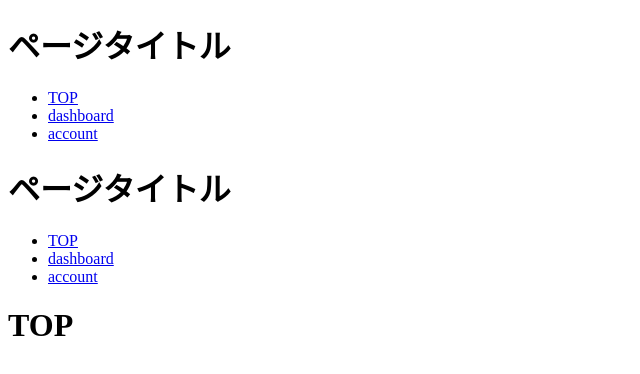
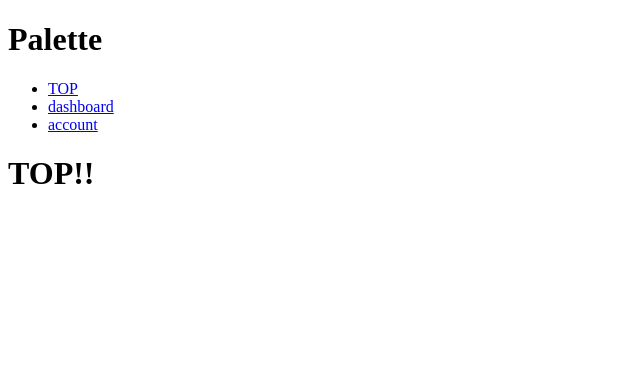
Before and after one commit to yutasuzuki/react-router-express, a React app: page /admin/ in a window 1280 px wide. Shown: the top 374 px of the page, without its empty margins (0-640 px from the left). Built offline with nearby package versions, Linux system fonts and the light colour scheme; the HTML template or start-up script is replaced by a standard one.

Commit message:
update: header style

```diff
--- a/assets/js/admin/components/Header.js
+++ b/assets/js/admin/components/Header.js
@@ -11,7 +11,7 @@ class Header extends Component {
     return (
       <header className={'header'}>
         <div className={'header__inner'}>
-          <h1>ページタイトル</h1>
+          <h1 className={'header__title'}>Palette</h1>
         </div>
       </header>
     )
--- a/assets/js/admin/pages/Top.js
+++ b/assets/js/admin/pages/Top.js
@@ -4,17 +4,9 @@ import Header from '../containers/Header'
 
 const Top = () => (
   <div>
-    <Header />
     <div className={'content'}>
-      <div className={'container'}>
-        <ul>
-          <li><Link to="/">TOP</Link></li>
-          <li><Link to="/dashboard">dashboard</Link></li>
-          <li><Link to="/account">account</Link></li>
-        </ul>
-        <div className={'main'}>
-          <h1>TOP</h1>
-        </div>
+      <div className={'main'}>
+        <h1>TOP!!</h1>
       </div>
     </div>
   </div>
--- a/assets/js/admin/router.js
+++ b/assets/js/admin/router.js
@@ -17,20 +17,22 @@ const GlobalRouter = () => {
   return (
     <div>
       <Header />
-      <div className={'content'}>
+      <nav>
+        <ul>
+          <li><Link to="/">TOP</Link></li>
+          <li><Link to="/dashboard">dashboard</Link></li>
+          <li><Link to="/account">account</Link></li>
+        </ul>
+      </nav>
+      <main className={'main'}>
         <div className={'container'}>
-          <ul>
-            <li><Link to="/">TOP</Link></li>
-            <li><Link to="/dashboard">dashboard</Link></li>
-            <li><Link to="/account">account</Link></li>
-          </ul>
           <div className={'main'}>
             <Route exact={true} path="/" component={Top}/>
             <Route path="/dashboard" component={Dashboard}/>
             <Route path="/Account" component={Account}/>
           </div>
         </div>
-      </div>
+      </main>
     </div>
   )
 }
--- a/assets/sass/admin/layout/_header.scss
+++ b/assets/sass/admin/layout/_header.scss
@@ -1,15 +1,14 @@
 .header {
   width: 100%;
-  height: 80px;
-  padding: 0 5%;
-  border-bottom: 1px solid transparent;
-  z-index: 3;
+  height: 40px;
+  border-bottom: 1px solid $extra-light-blue-color;
 
-  .header-logo {
+  .header__title {
     float: left;
-    height: 80px;
-    line-height: 80px;
+    height: 40px;
+    line-height: 40px;
     font-size: 16px;
+    margin-left: 15px;
     letter-spacing: .075em;
 
     a {
--- a/package.json
+++ b/package.json
@@ -21,6 +21,7 @@
   },
   "scripts": {
     "build": "gulp ejs && gulp style && webpack",
+    "script": "webpack",
     "serve": "node_modules/.bin/babel-node server.js",
     "start": "npm run build && npm run serve"
   },
--- a/server.js
+++ b/server.js
@@ -56,6 +56,7 @@ const createLayout = function(elem, preloadedState) {
   <head>
     <meta charset='utf-8'>
     <title>Palette - 管理画面 - <\/title>
+    <link href='//fonts.googleapis.com/css?family=Lato:100,300,400,900' rel='stylesheet'>
     <link href='/css/admin/style.css' rel='stylesheet'>
   <\/head>
   <body>
```
Also changed, not shown: assets/ejs/signin.ejs.
